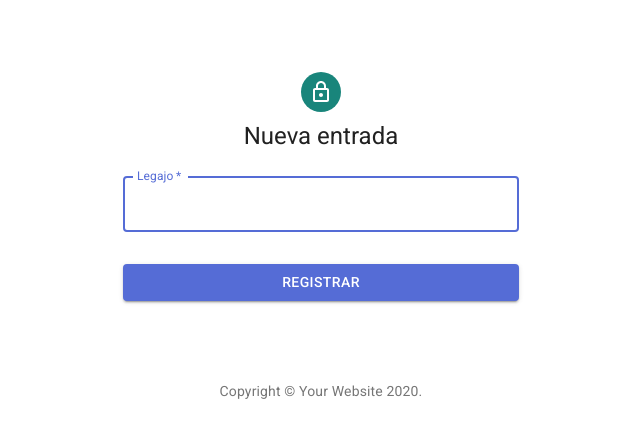
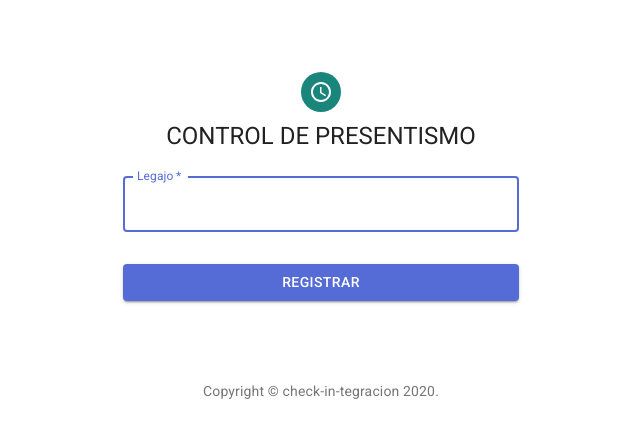
Before and after one commit to a-maggi/uade-integracion-pws, a React (Create React App) app: page /sign in a window 1280 px wide. Shown: the top 438 px of the page, without its empty margins (319-959 px from the left). Built offline with nearby package versions, Linux system fonts and the light colour scheme.

Commit message:
Pavadas 2

```diff
--- a/src/pages/SignPage.js
+++ b/src/pages/SignPage.js
@@ -11,7 +11,9 @@ import CircularProgress from '@material-ui/core/CircularProgress';
 import Link from '@material-ui/core/Link';
 import Grid from '@material-ui/core/Grid';
 import Box from '@material-ui/core/Box';
-import LockOutlinedIcon from '@material-ui/icons/LockOutlined';
+//import LockOutlinedIcon from '@material-ui/icons/LockOutlined';
+import Alert from '@material-ui/lab/Alert';
+import QueryBuilderIcon from '@material-ui/icons/QueryBuilder';
 import Typography from '@material-ui/core/Typography';
 import { makeStyles } from '@material-ui/core/styles';
 import Container from '@material-ui/core/Container';
@@ -24,8 +26,8 @@ function Copyright() {
   return (
     <Typography variant="body2" color="textSecondary" align="center">
       {'Copyright © '}
-      <Link color="inherit" href="https://material-ui.com/">
-        Your Website
+      <Link color="inherit" href="#">
+        check-in-tegracion
       </Link>{' '}
       {new Date().getFullYear()}
       {'.'}
@@ -68,6 +70,7 @@ export default () => {
   const classes = useStyles();
   const [loading, setLoading] = React.useState(false);
   const [messageError, setMessageError] = React.useState(false);
+  const [successMessage, setSuccessMessage] = React.useState(false);
   const [success, setSuccess] = React.useState(false);
   const [formData, updateFormData] = React.useState({
     taxNumber: ""
@@ -100,7 +103,9 @@ export default () => {
       setMessageError(results.message);
     else {
       setMessageError(false);
-      setSuccess(true)
+      let movType = results.type === "egress" ? "Salida " : "Entrada ";
+      setSuccessMessage(movType + " registrada para " + results.employee.firstName + " " + results.employee.lastName);
+      setSuccess(true);
     };
 
     setLoading(false)
@@ -111,14 +116,14 @@ export default () => {
       <CssBaseline />
       <div className={classes.paper}>
         <Avatar className={classes.avatar}>
-          <LockOutlinedIcon />
+          <QueryBuilderIcon />
         </Avatar>
         <Typography component="h1" variant="h5">
-          Nueva entrada
+          CONTROL DE PRESENTISMO
         </Typography>
         <form className={classes.form} onSubmit={onSubmit}>
-          {messageError && <FormHelperText>{messageError}</FormHelperText>}
-          { success && <FormHelperText>Entrada registrada con exito =D</FormHelperText>}
+          {messageError && <Alert severity="error">{messageError}</Alert>}
+          { success && <Alert severity="success">{successMessage}</Alert>}
           <TextField
             variant="outlined"
             margin="normal"
```
